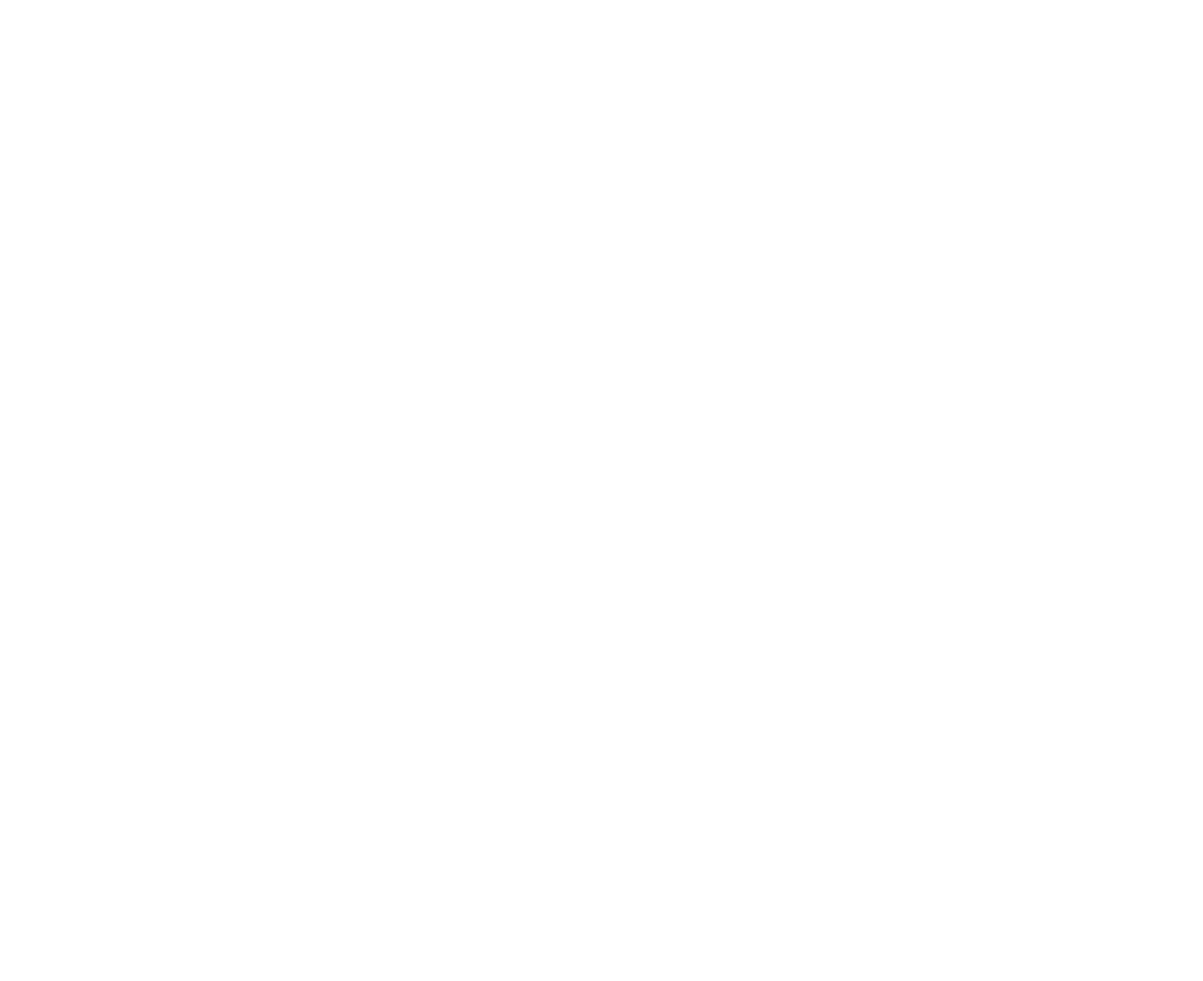
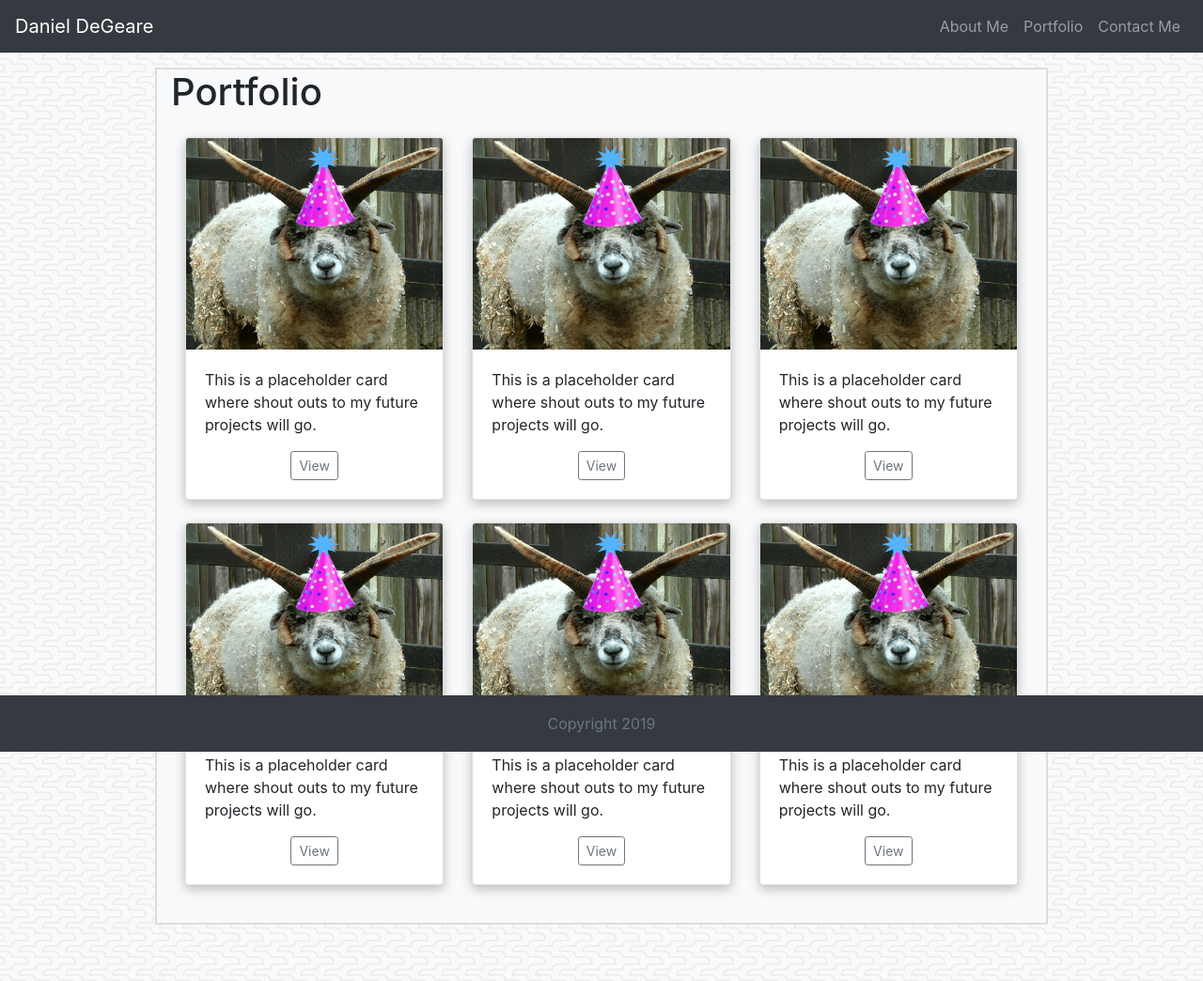
Before and after one commit to DanDukes/Responsive-Portfolio-Site, a plain HTML site: page portfolio.html in a window 1280 px wide. Shown: the whole page at 94% size. Before the commit the page ends 800 px from the top, so only its background shows below. Drawn offline with nearby package versions, Linux system fonts and the light colour scheme.

Commit message:
big update

```diff
--- /dev/null
+++ b/assets/css/styles.css
@@ -0,0 +1,19 @@
+body{
+    background-image: url("../images/beanstalk.png") !important;
+}
+
+#mainContent{
+    background-color: #ffffff;
+    border: 2px solid #dddddd;
+    line-height: 1.5;
+    margin-bottom: 60px;
+}
+.footer {
+    position: fixed;
+    bottom: 0;
+    width: 100%;
+    height: 60px; /* Set the fixed height of the footer here */
+    line-height: 60px; /* Vertically center the text there */
+    text-align: center;
+  }
+  .box-shadow { box-shadow: 0 .25rem .75rem rgba(0, 0, 0, .25); }
--- a/contact.html
+++ b/contact.html
@@ -0,0 +1,52 @@
+<!doctype html>
+<html lang="en">
+  <head>
+    <title>Degeare.com</title>
+    <!-- Required meta tags -->
+    <meta charset="utf-8">
+    <meta name="viewport" content="width=device-width, initial-scale=1, shrink-to-fit=no">
+
+    <!-- Bootstrap CSS -->
+    <link rel="stylesheet" href="https://stackpath.bootstrapcdn.com/bootstrap/4.3.1/css/bootstrap.min.css" integrity="sha384-ggOyR0iXCbMQv3Xipma34MD+dH/1fQ784/j6cY/iJTQUOhcWr7x9JvoRxT2MZw1T" crossorigin="anonymous">
+    <link rel="stylesheet" href="./assets/css/styles.css">
+  </head>
+  <body>
+
+    <!-- Optional JavaScript -->
+    <!-- jQuery first, then Popper.js, then Bootstrap JS -->
+    <script src="https://code.jquery.com/jquery-3.3.1.slim.min.js" integrity="sha384-q8i/X+965DzO0rT7abK41JStQIAqVgRVzpbzo5smXKp4YfRvH+8abtTE1Pi6jizo" crossorigin="anonymous"></script>
+    <script src="https://cdnjs.cloudflare.com/ajax/libs/popper.js/1.14.7/umd/popper.min.js" integrity="sha384-UO2eT0CpHqdSJQ6hJty5KVphtPhzWj9WO1clHTMGa3JDZwrnQq4sF86dIHNDz0W1" crossorigin="anonymous"></script>
+    <script src="https://stackpath.bootstrapcdn.com/bootstrap/4.3.1/js/bootstrap.min.js" integrity="sha384-JjSmVgyd0p3pXB1rRibZUAYoIIy6OrQ6VrjIEaFf/nJGzIxFDsf4x0xIM+B07jRM" crossorigin="anonymous"></script>
+    <nav class="navbar navbar-expand-lg navbar-dark bg-dark">
+        <a class="navbar-brand" href="../index.html">Daniel DeGeare</a>
+        <button class="navbar-toggler" type="button" data-toggle="collapse" data-target="#navbarNavAltMarkup" aria-controls="navbarNavAltMarkup" aria-expanded="false" aria-label="Toggle navigation">
+          <span class="navbar-toggler-icon"></span>
+        </button>
+        <div class="collapse navbar-collapse" id="navbarNavAltMarkup">
+          <div class="navbar-nav ml-auto">
+            <a class="nav-item nav-link" href="../index.html">About Me <span class="sr-only">(current)</span></a>
+            <a class="nav-item nav-link" href="../portfolio.html">Portfolio</a>
+            <a class="nav-item nav-link" href="../contact.html">Contact Me</a>
+          </div>
+        </div>
+      </nav>
+      <div class="container mt-3">
+          <div class="row">
+              <div class="col-md-1">
+              </div>
+              <div class="col-md-10" id="mainContent">
+                    <h1>Contact Me</h1>
+                  placeholder
+              </div>
+              <div class="col-md-1">
+                </div>
+
+          </div>
+        </div>
+        <footer class="footer bg-dark">
+                <div class="container">
+                  <span class="text-muted">Copyright 2019</span>
+                </div>
+              </footer>
+</body>
+</html>
--- a/portfolio.html
+++ b/portfolio.html
@@ -0,0 +1,135 @@
+<!doctype html>
+<html lang="en">
+  <head>
+    <title>Degeare.com</title>
+    <!-- Required meta tags -->
+    <meta charset="utf-8">
+    <meta name="viewport" content="width=device-width, initial-scale=1, shrink-to-fit=no">
+
+    <!-- Bootstrap CSS -->
+    <link rel="stylesheet" href="https://stackpath.bootstrapcdn.com/bootstrap/4.3.1/css/bootstrap.min.css" integrity="sha384-ggOyR0iXCbMQv3Xipma34MD+dH/1fQ784/j6cY/iJTQUOhcWr7x9JvoRxT2MZw1T" crossorigin="anonymous">
+    <link rel="stylesheet" href="./assets/css/styles.css">
+  </head>
+  <body>
+
+    <!-- Optional JavaScript -->
+    <!-- jQuery first, then Popper.js, then Bootstrap JS -->
+    <script src="https://code.jquery.com/jquery-3.3.1.slim.min.js" integrity="sha384-q8i/X+965DzO0rT7abK41JStQIAqVgRVzpbzo5smXKp4YfRvH+8abtTE1Pi6jizo" crossorigin="anonymous"></script>
+    <script src="https://cdnjs.cloudflare.com/ajax/libs/popper.js/1.14.7/umd/popper.min.js" integrity="sha384-UO2eT0CpHqdSJQ6hJty5KVphtPhzWj9WO1clHTMGa3JDZwrnQq4sF86dIHNDz0W1" crossorigin="anonymous"></script>
+    <script src="https://stackpath.bootstrapcdn.com/bootstrap/4.3.1/js/bootstrap.min.js" integrity="sha384-JjSmVgyd0p3pXB1rRibZUAYoIIy6OrQ6VrjIEaFf/nJGzIxFDsf4x0xIM+B07jRM" crossorigin="anonymous"></script>
+    <nav class="navbar navbar-expand-lg navbar-dark bg-dark">
+        <a class="navbar-brand" href="../index.html">Daniel DeGeare</a>
+        <button class="navbar-toggler" type="button" data-toggle="collapse" data-target="#navbarNavAltMarkup" aria-controls="navbarNavAltMarkup" aria-expanded="false" aria-label="Toggle navigation">
+          <span class="navbar-toggler-icon"></span>
+        </button>
+        <div class="collapse navbar-collapse" id="navbarNavAltMarkup">
+          <div class="navbar-nav ml-auto">
+            <a class="nav-item nav-link" href="../index.html">About Me <span class="sr-only">(current)</span></a>
+            <a class="nav-item nav-link" href="../portfolio.html">Portfolio</a>
+            <a class="nav-item nav-link" href="../contact.html">Contact Me</a>
+          </div>
+        </div>
+      </nav>
+      <div class="container mt-3">
+          <div class="row">
+              <div class="col-md-1">
+              </div>
+              <div class="col-md-10 bg-light" id="mainContent">
+                    <h1>Portfolio</h1>
+                    <div class="album py-3 bg-light">
+                            <div class="container">
+                              <div class="row">
+                                <div class="col-md-4">
+                                  <div class="card mb-4 box-shadow">
+                                    <img class="card-img-top" src="../assets/images/sheep.jpg" alt="Picture of a sheep" style="height: 225px; width: 100%; display: block;">
+                                    <div class="card-body">
+                                      <p class="card-text">This is a placeholder card where shout outs to my future projects will go.</p>
+                                      <div class="d-flex justify-content-between align-items-center">
+                                        <div class="btn-group ml-auto mr-auto">
+                                                <button type="button" class="btn btn-sm btn-outline-secondary" onclick="location.href='http://degeare.com'">View</button>
+                                        </div>
+                                      </div>
+                                    </div>
+                                  </div>
+                                </div>
+                                <div class="col-md-4">
+                                  <div class="card mb-4 box-shadow">
+                                    <img class="card-img-top" src="../assets/images/sheep.jpg" alt="Picture of a sheep" style="height: 225px; width: 100%; display: block;">
+                                    <div class="card-body">
+                                      <p class="card-text">This is a placeholder card where shout outs to my future projects will go.</p>
+                                      <div class="d-flex justify-content-between align-items-center">
+                                            <div class="btn-group ml-auto mr-auto">
+                                          <button type="button" class="btn btn-sm btn-outline-secondary" onclick="location.href='http://degeare.com'">View</button>
+                                        </div>
+                                      </div>
+                                    </div>
+                                  </div>
+                                </div>
+                                <div class="col-md-4">
+                                  <div class="card mb-4 box-shadow">
+                                    <img class="card-img-top" src="../assets/images/sheep.jpg" alt="Picture of a sheep" style="height: 225px; width: 100%; display: block;">
+                                    <div class="card-body">
+                                      <p class="card-text">This is a placeholder card where shout outs to my future projects will go.</p>
+                                      <div class="d-flex justify-content-between align-items-center">
+                                            <div class="btn-group ml-auto mr-auto">
+                                                <button type="button" class="btn btn-sm btn-outline-secondary" onclick="location.href='http://degeare.com'">View</button>
+                                        </div>
+                                      </div>
+                                    </div>
+                                  </div>
+                                </div>
+
+                                <div class="col-md-4">
+                                  <div class="card mb-4 box-shadow">
+                                    <img class="card-img-top" src="../assets/images/sheep.jpg" alt="Picture of a sheep" style="height: 225px; width: 100%; display: block;">
+                                    <div class="card-body">
+                                      <p class="card-text">This is a placeholder card where shout outs to my future projects will go.</p>
+                                      <div class="d-flex justify-content-between align-items-center">
+                                            <div class="btn-group ml-auto mr-auto">
+                                                <button type="button" class="btn btn-sm btn-outline-secondary" onclick="location.href='http://degeare.com'">View</button>
+                                        </div>
+                                      </div>
+                                    </div>
+                                  </div>
+                                </div>
+                                <div class="col-md-4">
+                                  <div class="card mb-4 box-shadow">
+                                    <img class="card-img-top" src="../assets/images/sheep.jpg" alt="Picture of a sheep" style="height: 225px; width: 100%; display: block;">
+                                    <div class="card-body">
+                                      <p class="card-text">This is a placeholder card where shout outs to my future projects will go.</p>
+                                      <div class="d-flex justify-content-between align-items-center">
+                                            <div class="btn-group ml-auto mr-auto">
+                                                <button type="button" class="btn btn-sm btn-outline-secondary" onclick="location.href='http://degeare.com'">View</button>
+                                        </div>
+                                      </div>
+                                    </div>
+                                  </div>
+                                </div>
+                                <div class="col-md-4">
+                                  <div class="card mb-4 box-shadow">
+                                    <img class="card-img-top" src="../assets/images/sheep.jpg" alt="Picture of a sheep" style="height: 225px; width: 100%; display: block;">
+                                    <div class="card-body">
+                                      <p class="card-text">This is a placeholder card where shout outs to my future projects will go.</p>
+                                      <div class="d-flex justify-content-between align-items-center">
+                                            <div class="btn-group ml-auto mr-auto">
+                                                <button type="button" class="btn btn-sm btn-outline-secondary" onclick="location.href='http://degeare.com'">View</button>
+                                        </div>
+                                      </div>
+                                    </div>
+                                  </div>
+                                </div>
+                              </div>
+                            </div>
+                          </div>
+              </div>
+              <div class="col-md-1">
+                </div>
+          </div>
+        </div>
+        <footer class="footer bg-dark">
+                <div class="container">
+                  <span class="text-muted">Copyright 2019</span>
+                </div>
+              </footer>
+</body>
+</html>
```
Also changed, not shown: index.html (+11 -16 lines), assets/images/bavaria.jpg (added), assets/images/bay.jpg (added), assets/images/beanstalk.png (added), assets/images/knife.jpg (added), assets/images/me.jpg (added), assets/images/sheep.jpg (added).
